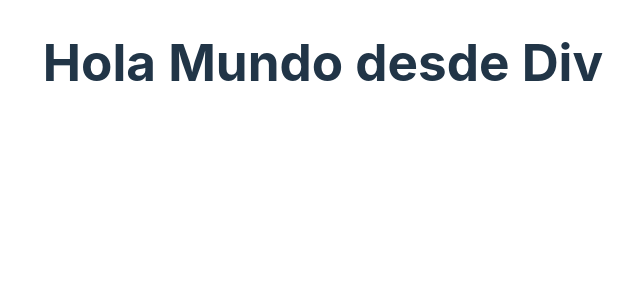
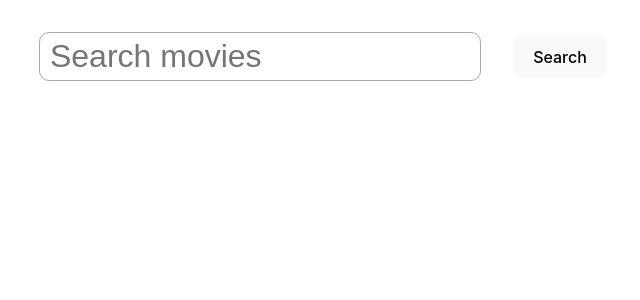
Before and after one commit to marcos-padilla/movie-search, a React (Vite) app: page / in a window 1280 px wide. Shown: the top 300 px of the page, without its empty margins (317-957 px from the left). Built offline with nearby package versions, Linux system fonts and the light colour scheme.

Commit message:
Added form design

```diff
--- a/src/App.css
+++ b/src/App.css
@@ -0,0 +1,24 @@
+form {
+	margin-top: 2rem;
+	display: flex;
+	place-items: center;
+	gap: 2rem;
+}
+
+input {
+	color: white;
+	font-size: 2rem;
+	outline: none;
+	border: 1px solid darkgray;
+	padding: 5px 10px;
+	border-radius: 10px;
+}
+
+.button-submit {
+	font-size: 1rem;
+	transition: 0.2s ease-in;
+}
+
+.button-submit:hover {
+	font-size: 1.2rem;
+}
--- a/src/App.jsx
+++ b/src/App.jsx
@@ -1,7 +1,12 @@
+import results from './mock/results.json'
+import './App.css'
 export default function App() {
 	return (
 		<div>
-			<h1>Hola Mundo desde Div</h1>
+			<form>
+				<input placeholder='Search movies' className='search-input' />
+				<button className='button-submit'>Search</button>
+			</form>
 		</div>
 	)
 }
--- /dev/null
+++ b/src/mock/no-result.json
@@ -0,0 +1,4 @@
+{
+    "Response": "False",
+    "Error": "Movie not found!"
+    }
--- /dev/null
+++ b/src/mock/results.json
@@ -0,0 +1,76 @@
+{
+    "Search": [
+    {
+    "Title": "The Flash",
+    "Year": "2014–2023",
+    "imdbID": "tt3107288",
+    "Type": "series",
+    "Poster": "https://m.media-amazon.com/images/M/MV5BMDIzNzYwNTctZWY4Mi00YjQ2LWI5YWYtMzdmNDgwMGI4Yzk1XkEyXkFqcGdeQXVyMTkxNjUyNQ@@._V1_SX300.jpg"
+    },
+    {
+    "Title": "Flash Gordon",
+    "Year": "1980",
+    "imdbID": "tt0080745",
+    "Type": "movie",
+    "Poster": "https://m.media-amazon.com/images/M/MV5BN2Y4ZDBjMjEtZWQ0OS00NzYyLTg0M2ItMmUzYTEwN2RmMGVlXkEyXkFqcGdeQXVyMjgyOTI1ODY@._V1_SX300.jpg"
+    },
+    {
+    "Title": "Ricki and the Flash",
+    "Year": "2015",
+    "imdbID": "tt3623726",
+    "Type": "movie",
+    "Poster": "https://m.media-amazon.com/images/M/MV5BMTY1NzIxNzkzM15BMl5BanBnXkFtZTgwMzAzNjIzNjE@._V1_SX300.jpg"
+    },
+    {
+    "Title": "Jumpin' Jack Flash",
+    "Year": "1986",
+    "imdbID": "tt0091306",
+    "Type": "movie",
+    "Poster": "https://m.media-amazon.com/images/M/MV5BMDJmYjMxODgtZjgwMi00N2E0LWE0N2UtMzhjMmJkNGZiNDNhXkEyXkFqcGdeQXVyODY0NzcxNw@@._V1_SX300.jpg"
+    },
+    {
+    "Title": "Flash of Genius",
+    "Year": "2008",
+    "imdbID": "tt1054588",
+    "Type": "movie",
+    "Poster": "https://m.media-amazon.com/images/M/MV5BMTI5MDI0NDAxOV5BMl5BanBnXkFtZTcwNzk4ODk3MQ@@._V1_SX300.jpg"
+    },
+    {
+    "Title": "Flash Point",
+    "Year": "2007",
+    "imdbID": "tt0992911",
+    "Type": "movie",
+    "Poster": "https://m.media-amazon.com/images/M/MV5BMDVhZDNkOWUtN2FhZC00NjM4LWJiY2QtZmJmNzNiZmNiNDk3XkEyXkFqcGdeQXVyMjg0MTI5NzQ@._V1_SX300.jpg"
+    },
+    {
+    "Title": "The Flash",
+    "Year": "1990–1991",
+    "imdbID": "tt0098798",
+    "Type": "series",
+    "Poster": "https://m.media-amazon.com/images/M/MV5BMTQ2MTc0MTAtN2VlYi00N2ZkLTlhNmUtMjcyZDg0YzNiYjEyXkEyXkFqcGdeQXVyMzU3MTc5OTE@._V1_SX300.jpg"
+    },
+    {
+    "Title": "Flash Gordon: A Modern Space Opera",
+    "Year": "2007–2008",
+    "imdbID": "tt0959086",
+    "Type": "series",
+    "Poster": "https://m.media-amazon.com/images/M/MV5BMTY2Njc1MTgyNV5BMl5BanBnXkFtZTcwODYwNTI1MQ@@._V1_SX300.jpg"
+    },
+    {
+    "Title": "Flash Gordon",
+    "Year": "1936",
+    "imdbID": "tt0027623",
+    "Type": "movie",
+    "Poster": "https://m.media-amazon.com/images/M/MV5BODUxMjQzZjMtNjJiMC00OTc2LTlmNWMtNGVkYTFjOTU3YjljXkEyXkFqcGdeQXVyMTE2NzA0Ng@@._V1_SX300.jpg"
+    },
+    {
+    "Title": "Royal Flash",
+    "Year": "1975",
+    "imdbID": "tt0073639",
+    "Type": "movie",
+    "Poster": "https://m.media-amazon.com/images/M/MV5BOWMzMjBmYTItZTZkMC00NGM5LWE5ZjktMGI1OWQ4NmNiYjBkXkEyXkFqcGdeQXVyNjc1NTYyMjg@._V1_SX300.jpg"
+    }
+    ],
+    "totalResults": "389",
+    "Response": "True"
+    }
```
